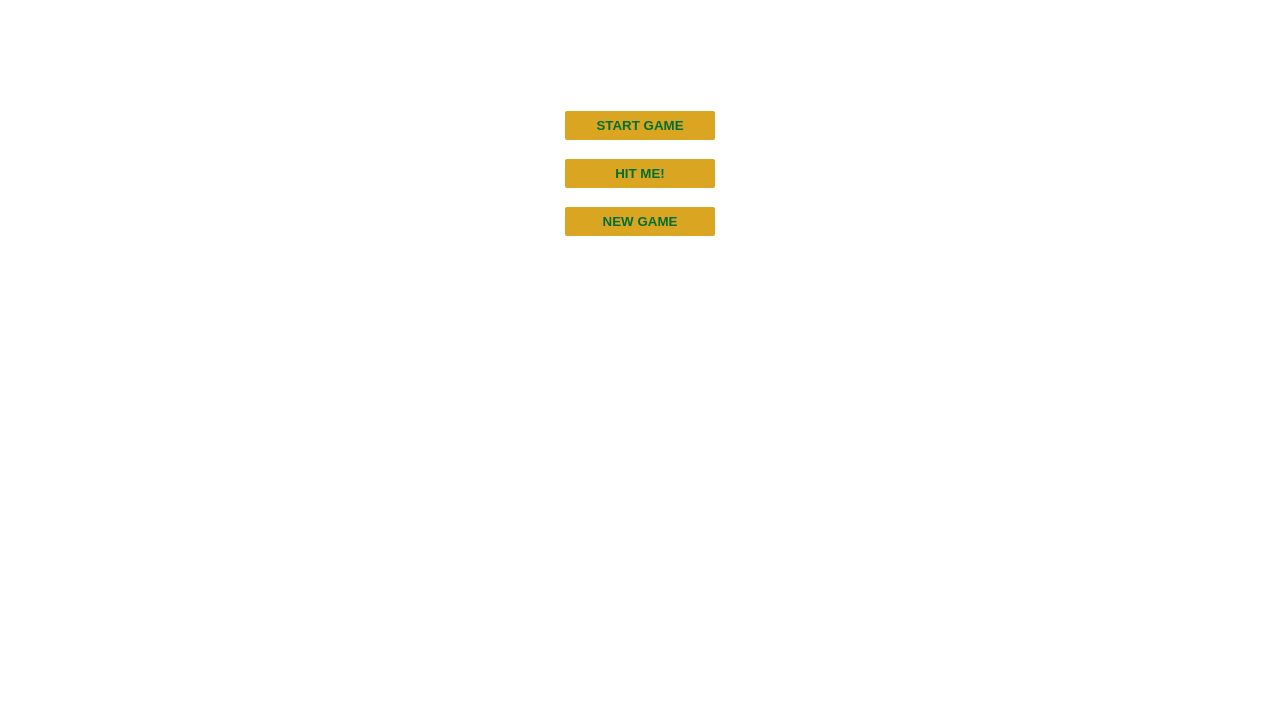
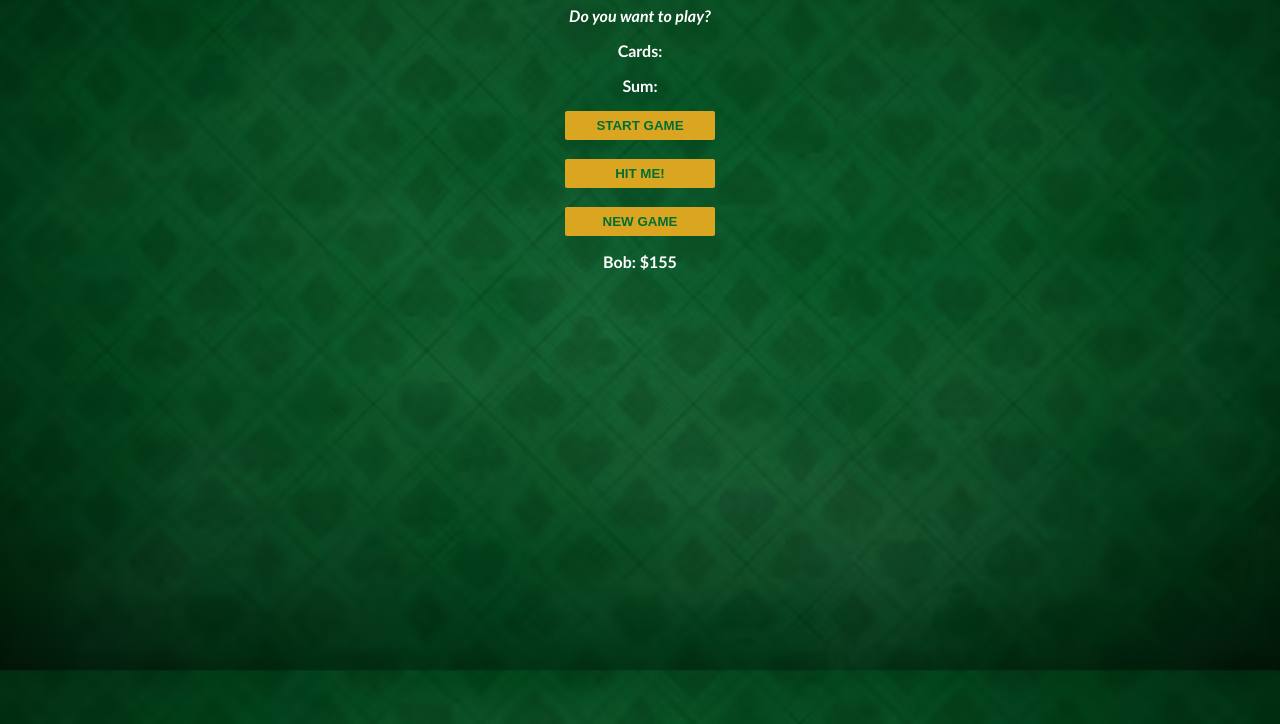
Before and after one commit to bopcho/blackjack, a plain HTML site: page index.html in a window 1280 px wide. Shown: the part 76-800 px from the top of the page. Drawn offline with Linux system fonts and the light colour scheme.

Commit message:
Update index.css

```diff
--- a/index.css
+++ b/index.css
@@ -1,6 +1,6 @@
 body {
 font-family: 'Trebuchet MS', 'Lucida Sans Unicode', 'Lucida Grande', 'Lucida Sans', Arial, sans-serif;
-background-image: url(images/table.png);
+background-image: url(table.png);
 background-size: cover;
 text-align: center;
 color: white;
```
